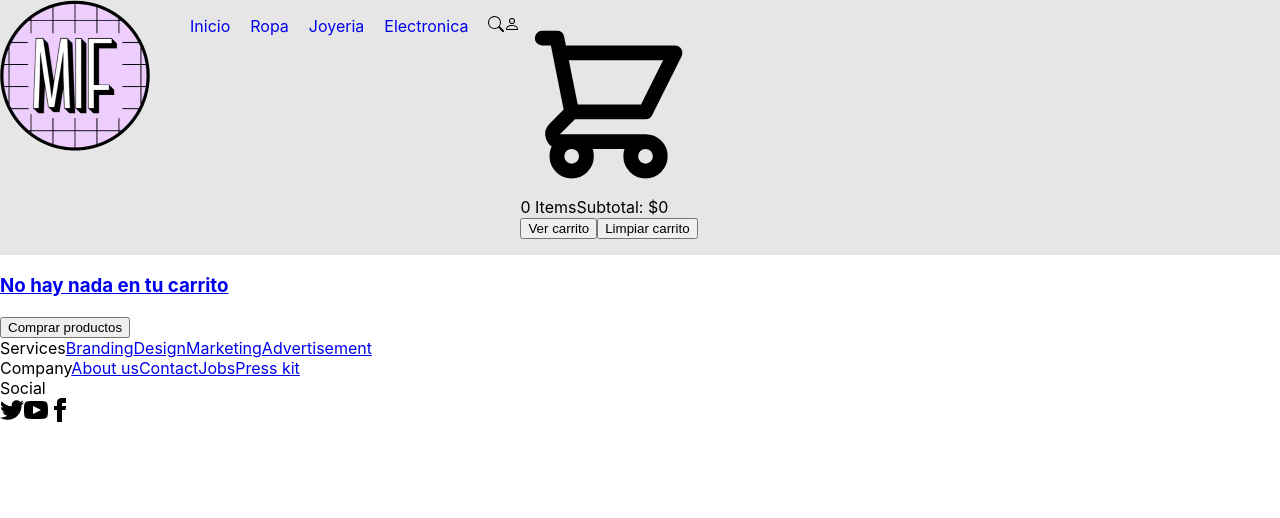
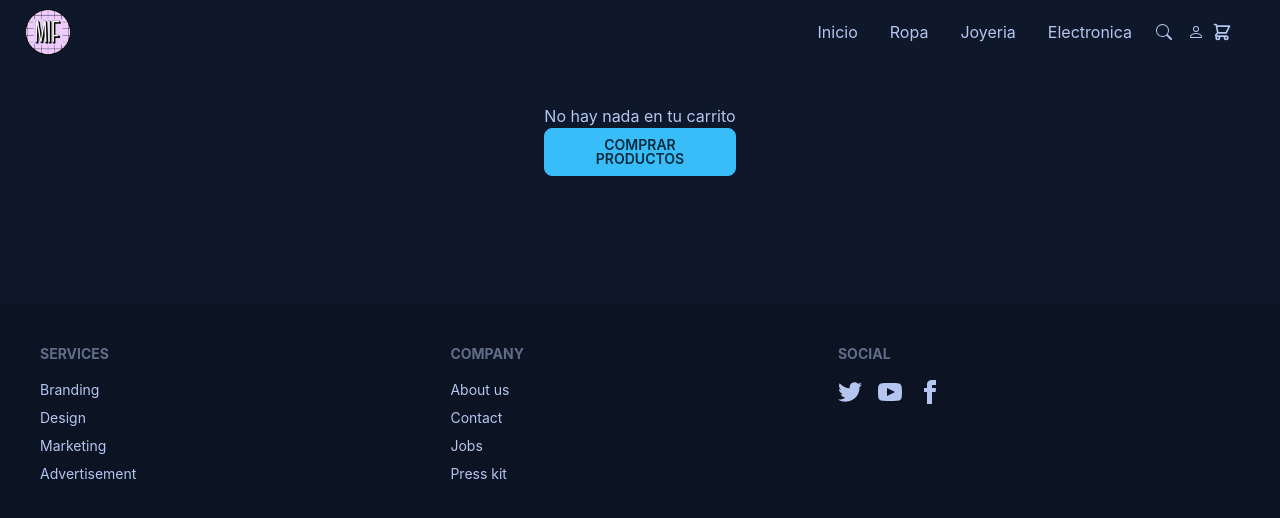
Before and after one commit to criscarabajal/app-tailwind, a React (Create React App) app: page /Cart in a window 1280 px wide. Shown: the top 518 px of the page. Built offline with nearby package versions, Linux system fonts and the light colour scheme.

Commit message:
arregle el tailwind

```diff
--- a/public/styles.css
+++ b/public/styles.css
@@ -1,7 +1,9 @@
 
 
+/* NAV BAR */
+
 .nav-bar {
-    background-color: rgb(230, 230, 230);
+    background-color: rgb(31, 13, 63);
     display: flex;
 }
 
@@ -11,12 +13,15 @@
     transform: scale(140%);
 }
 
-.logo {
+/* .logo {
     width: 150px;
 }
 
 .menu {
     display: flex;
+}
+.menu svg {
+    color: aliceblue
 }
 .menu-li {
     list-style-type: none;
@@ -24,4 +29,7 @@
 }
 .menu-li-link {
     text-decoration: none;
-}
+    color: aliceblue;
+} */
+
+/* Cart Widget */
--- a/src/components/Cart.js
+++ b/src/components/Cart.js
@@ -68,7 +68,7 @@ const Cart = () => {
             Borrar productos
           </button>
         ) : (
-          <Link to="../Productos">
+          <Link to="/">
             <h1>No hay nada en tu carrito</h1>
             <button
               className="btn btn-primary btn-block w-48 mb-32"
--- a/src/components/CartWidget.js
+++ b/src/components/CartWidget.js
@@ -2,6 +2,8 @@ import { Link } from "react-router-dom";
 import { useContext } from "react";
 import CartContext from "../context/CartContext";
 import React from "react";
+
+
 const CartWidget = () => {
 
     const {removeAll, totalItems, totalPrice} = useContext(CartContext)
@@ -13,7 +15,7 @@ const CartWidget = () => {
             <div className="indicator">
               <svg
                 xmlns="http://www.w3.org/2000/svg"
-                className="h-5 w-5"
+                className="h-5 w-5 my-3.5"
                 fill="none"
                 viewBox="0 0 24 24"
                 stroke="currentColor"
--- a/src/components/NavBar.js
+++ b/src/components/NavBar.js
@@ -3,16 +3,18 @@ import logo from '../images/logo-mif.png';
 import CartWidget from "./CartWidget";
 import {Link, Outlet} from "react-router-dom";
 
-import { comment } from "postcss";
 
 const NavBar = () => {
     return (
       <div>
-        <nav className="nav-bar">
+        <nav className="navbar bg-base-100">
+            <div class="flex-1">
                 <Link to="/">
-                    <img className="logo" src={logo} alt=""/>
+                    <img className="logo btn btn-ghost normal-case" src={logo} alt=""/>
                 </Link>
-                <ul className="menu">
+            </div>
+            <div class="flex-none">
+                <ul className="menu menu-horizontal p-0">
                     <li className="menu-li">
                         <Link className="menu-li-link navIcon" to="/">Inicio</Link>
                     </li>
@@ -25,17 +27,20 @@ const NavBar = () => {
                     <li className="menu-li">
                         <Link className="menu-li-link navIcon" to="/Electronica">Electronica</Link>
                     </li>
-                    <svg xmlns="http://www.w3.org/2000/svg" width="16" height="16" fill="currentColor" className="bi bi-search mx-2 navIcon" viewBox="0 0 16 16">
+                    <svg xmlns="http://www.w3.org/2000/svg" width="16" height="16" fill="currentColor" className="bi bi-search mx-2 my-4 navIcon" viewBox="0 0 16 16">
                     <path d="M11.742 10.344a6.5 6.5 0 1 0-1.397 1.398h-.001c.03.04.062.078.098.115l3.85 3.85a1 1 0 0 0 1.415-1.414l-3.85-3.85a1.007 1.007 0 0 0-.115-.1zM12 6.5a5.5 5.5 0 1 1-11 0 5.5 5.5 0 0 1 11 0z"/>
                     </svg>
-                    <svg xmlns="http://www.w3.org/2000/svg" width="16" height="16" fill="currentColor" className="bi bi-person mx-2 navIcon" viewBox="0 0 16 16">
+                    <svg xmlns="http://www.w3.org/2000/svg" width="16" height="16" fill="currentColor" className="bi bi-person mx-2 my-4 navIcon" viewBox="0 0 16 16">
                     <path d="M8 8a3 3 0 1 0 0-6 3 3 0 0 0 0 6zm2-3a2 2 0 1 1-4 0 2 2 0 0 1 4 0zm4 8c0 1-1 1-1 1H3s-1 0-1-1 1-4 6-4 6 3 6 4zm-1-.004c-.001-.246-.154-.986-.832-1.664C11.516 10.68 10.289 10 8 10c-2.29 0-3.516.68-4.168 1.332-.678.678-.83 1.418-.832 1.664h10z"/>
                     </svg>
                     <div>
                         <CartWidget/>
                     </div>
                 </ul>
+            </div>
+
             </nav>
+
 
 
         <section>
--- a/tailwind.config.js
+++ b/tailwind.config.js
@@ -1,6 +1,8 @@
 /** @type {import('tailwindcss').Config} */
 module.exports = {
-  content: ["./src/**/*.{js,jsx,ts,tsx}",],
+  content: [
+    "./src/**/*.{js,jsx,ts,tsx}",
+  ],
   theme: {
     extend: {},
   },
```
Also changed, not shown: package.json (+6 -3 lines), 2 other files (tests, documents, lock files or other folders).
